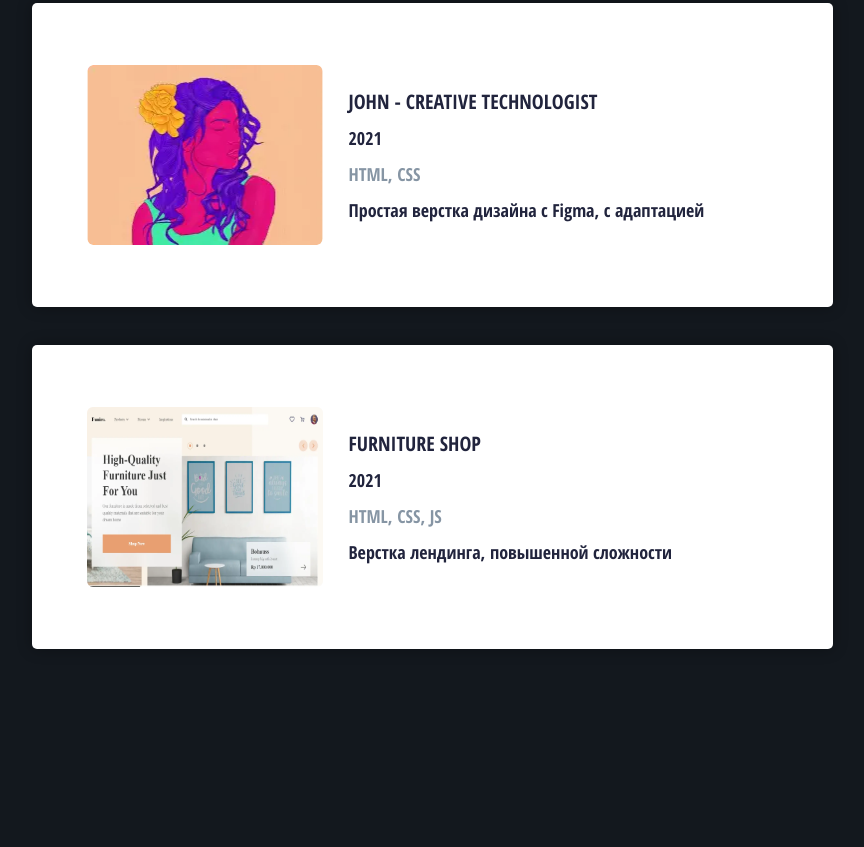
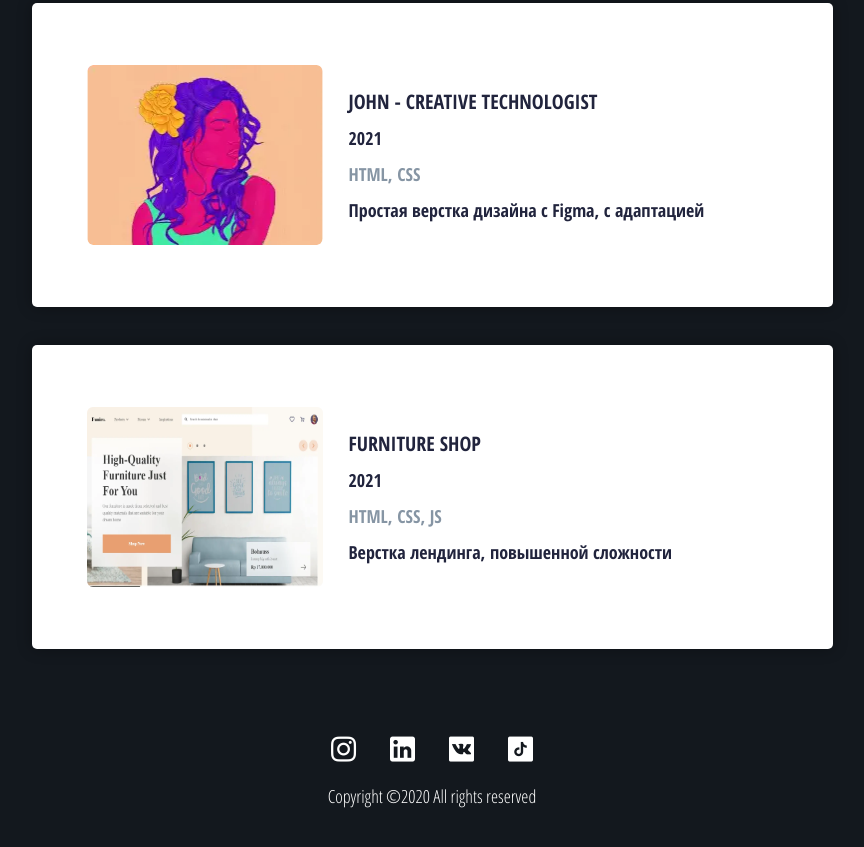
Before and after one commit to hacknazar21/portfolio, a plain HTML site: page portfolio/index.html in a window 1280 px wide. Shown: the part 901-1748 px from the top of the page, without its empty margins (208-1072 px from the left). Before the commit the page ends 1588 px from the top, so only its background shows below. Drawn offline with Linux system fonts and the light colour scheme.

Commit message:
Добавлен Footer

```diff
--- a/portfolio/css/style.css
+++ b/portfolio/css/style.css
@@ -1,4 +1,54 @@
 @charset "UTF-8";
+
+@font-face {
+  font-family: "icons";
+  font-display: swap;
+  src: url("../fonts/icons.woff") format("woff"), url("../fonts/icons.woff2") format("woff2");
+  font-weight: 400;
+  font-style: normal;
+}
+
+@font-face {
+  font-family: "icons";
+  font-display: swap;
+  src: url("../fonts/icons.woff") format("woff"), url("../fonts/icons.woff2#icons") format("woff2");
+  font-weight: normal;
+  font-style: normal;
+  font-display: block;
+}
+
+[class^=_icon-]:before,
+[class*=" _icon-"]:before {
+  font-family: "icons";
+  font-style: normal;
+  font-weight: normal;
+  font-variant: normal;
+  text-transform: none;
+  line-height: 1;
+  -webkit-font-smoothing: antialiased;
+  -moz-osx-font-smoothing: grayscale;
+}
+
+[class^=_icon-]:before,
+[class*=" _icon-"]:before {
+  display: block;
+}
+
+._icon-instagram:before {
+  content: "";
+}
+
+._icon-linkedin:before {
+  content: "";
+}
+
+._icon-tiktok:before {
+  content: "";
+}
+
+._icon-vk:before {
+  content: "";
+}
 
 * {
   padding: 0px;
@@ -995,6 +1045,15 @@ body.ie ._ibg img {
   display: none;
 }
 
+.footer {
+  text-align: center;
+  padding: 50px 0;
+}
+
+.footer__social {
+  margin: 0px 0px 25px 0px;
+}
+
 .first-screen__container {
   display: -webkit-box;
   display: -ms-flexbox;
@@ -1228,6 +1287,27 @@ body.ie ._ibg img {
           flex: 1 1 auto;
 }
 
+.social {
+  display: -webkit-box;
+  display: -ms-flexbox;
+  display: flex;
+  -webkit-box-pack: center;
+      -ms-flex-pack: center;
+          justify-content: center;
+  -webkit-box-align: center;
+      -ms-flex-align: center;
+          align-items: center;
+}
+
+.social__item {
+  -webkit-transition: color 0.3s ease 0s;
+  -o-transition: color 0.3s ease 0s;
+  transition: color 0.3s ease 0s;
+  margin: 0 17px;
+  font-size: 25px;
+  color: inherit;
+}
+
 @media (min-width: 479.98px) {
   .header__menu {
     display: -webkit-box;
@@ -1243,6 +1323,10 @@ body.ie ._ibg img {
   .quantity__button:hover::before,
   .quantity__button:hover::after {
     background-color: rgba(0, 0, 0, 0.5);
+  }
+
+  .social__item:hover {
+    color: #66f095;
   }
 }
 
@@ -1330,6 +1414,10 @@ body.ie ._ibg img {
   .header__content {
     padding-top: 37px;
     padding-bottom: 37px;
+  }
+
+  .footer {
+    padding: 30px 0;
   }
 }
 
--- a/portfolio/index.html
+++ b/portfolio/index.html
@@ -107,7 +107,15 @@
 		</main>
 		<footer class="footer">
 	<div class="footer__content _container">
+		<div class="footer__social social">
+			<a href="https://www.instagram.com/v1lasce/" target="_blank" class="social__item _icon-instagram"></a>
+			<a href="https://www.linkedin.com/in/%D0%BD%D0%B0%D0%B7%D0%B0%D1%80-%D0%BA%D1%83%D0%BB%D1%82%D0%B0%D0%B5%D0%B2-9bba80214"
+				target="_blank" class="social__item _icon-linkedin"></a>
+			<a href="https://vk.com/v1lasce" target="_blank" class="social__item _icon-vk"></a>
+			<a href="https://vm.tiktok.com/ZSJp5Rb9e/" target="_blank" class="social__item _icon-tiktok"></a>
 
+		</div>
+		<div class="footer__copy">Copyright ©2020 All rights reserved </div>
 	</div>
 </footer>
 	</div>
```
Also changed, not shown: portfolio/css/style.min.css, portfolio/fonts/icons.woff (added), portfolio/fonts/icons.woff2 (added).
